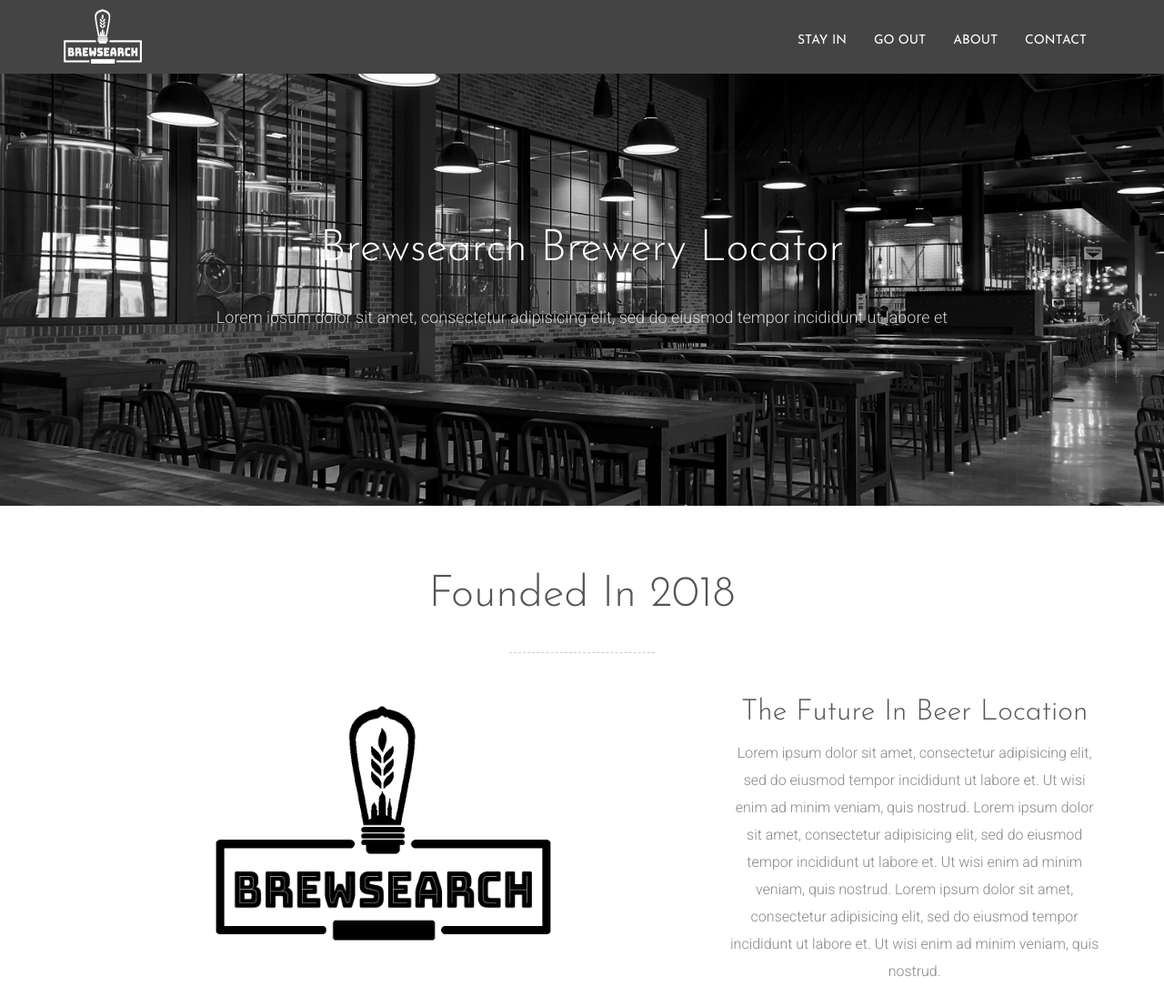
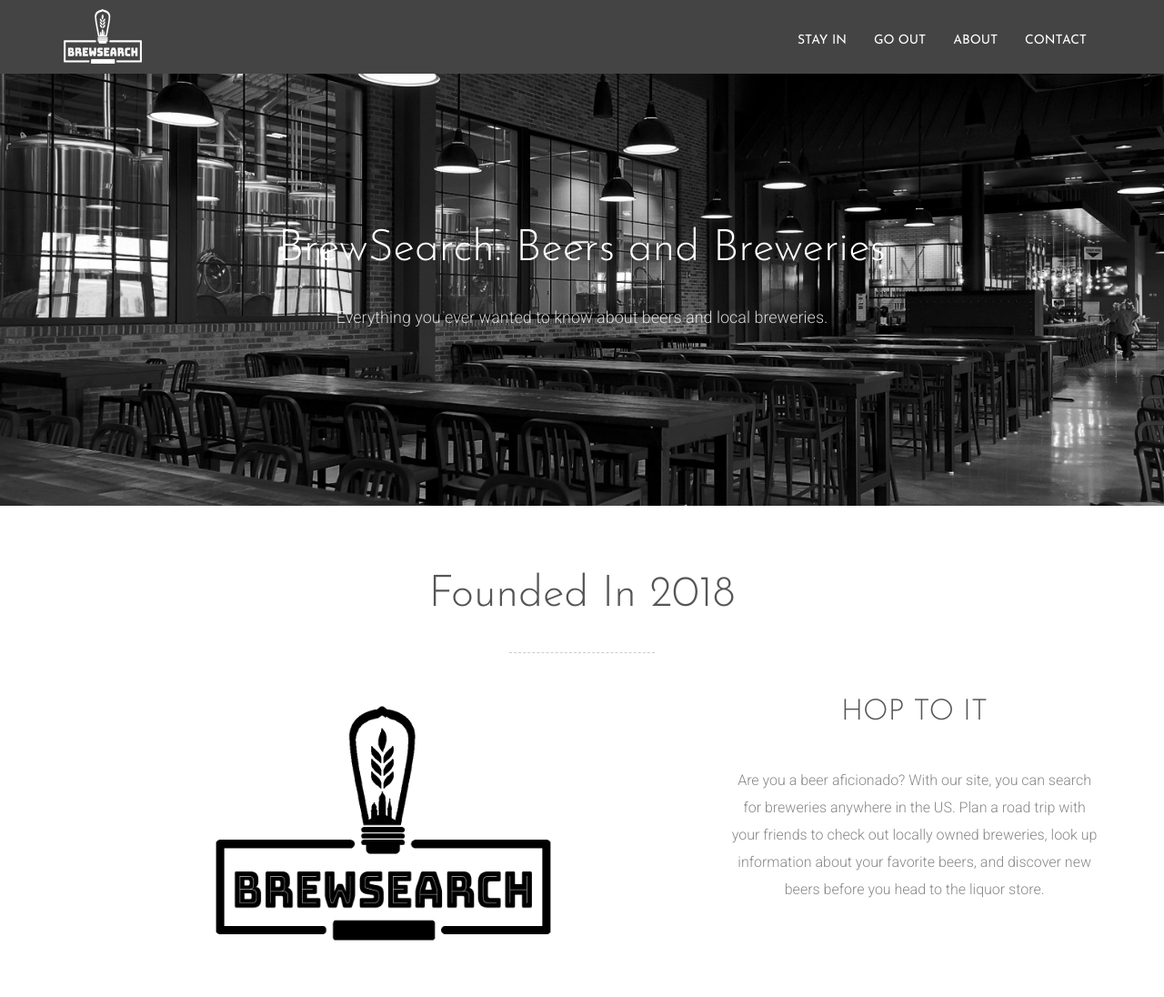
Before and after one commit to RoryTheRoman/BrewSearch, a plain HTML site: page about.html in a window 1280 px wide. Shown: the top 1096 px of the page at 91% size. Drawn offline with Linux system fonts and the light colour scheme.

Commit message:
replaced lorem ipsum in about.html with english text. also fixed home button link in breweries_results.html

```diff
--- a/about.html
+++ b/about.html
@@ -67,10 +67,10 @@
         <div class="container">
             <div class="row">
                 <div class="col-sm-12 text wow fadeInLeft">
-                    <h1>Brewsearch Brewery Locator</h1>
+                    <h1>BrewSearch: Beers and Breweries</h1>
                     <div class="description">
                         <p class="medium-paragraph">
-                            Lorem ipsum dolor sit amet, consectetur adipisicing elit, sed do eiusmod tempor incididunt ut labore et
+                            Everything you ever wanted to know about beers and local breweries.
                         </p>
                     </div>
                 </div>
@@ -103,9 +103,10 @@
                         <div class="col-sm-3 features-box-icon">
                         </div>
                         <div class="col-sm-9">
-                            <h3>The Future In Beer Location</h3>
+                            <h3>HOP TO IT</h3>
+                            <br>
                             <p>
-                                Lorem ipsum dolor sit amet, consectetur adipisicing elit, sed do eiusmod tempor incididunt ut labore et. Ut wisi enim ad minim veniam, quis nostrud. Lorem ipsum dolor sit amet, consectetur adipisicing elit, sed do eiusmod tempor incididunt ut labore et. Ut wisi enim ad minim veniam, quis nostrud. Lorem ipsum dolor sit amet, consectetur adipisicing elit, sed do eiusmod tempor incididunt ut labore et. Ut wisi enim ad minim veniam, quis nostrud.
+                                Are you a beer aficionado? With our site, you can search for breweries anywhere in the US. Plan a road trip with your friends to check out locally owned breweries, look up information about your favorite beers, and discover new beers before you head to the liquor store.
                             </p>
                         </div>
                     </div>
```
Also changed, not shown: breweries_results.html (+1 -1 lines).
